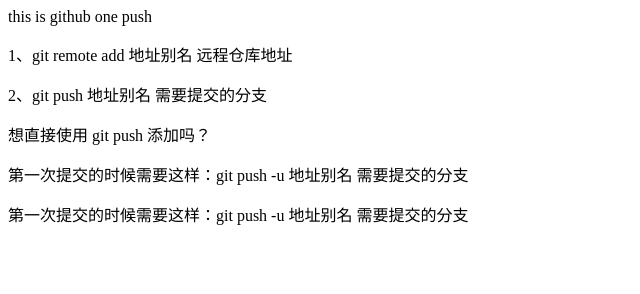
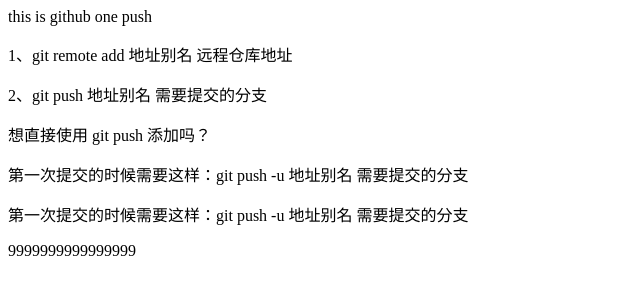
Before and after one commit to getAlt/itcat, a plain HTML site: page index.html in a window 1280 px wide. Shown: the whole page, without its empty margins (0-640 px from the left). Drawn offline with Linux system fonts and the light colour scheme.

Commit message:
推送9999

```diff
--- a/index.html
+++ b/index.html
@@ -1,11 +1,13 @@
 <!DOCTYPE html>
 <html lang="en">
+
 <head>
     <meta charset="UTF-8">
     <meta name="viewport" content="width=device-width, initial-scale=1.0">
     <meta http-equiv="X-UA-Compatible" content="ie=edge">
     <title>Document</title>
 </head>
+
 <body>
     <div>this is github one push</div>
     <p>1、git remote add 地址别名 远程仓库地址</p>
@@ -13,5 +15,7 @@
     <P>想直接使用 git push 添加吗？</P>
     <P>第一次提交的时候需要这样：git push -u 地址别名 需要提交的分支</P>
     <P>第一次提交的时候需要这样：git push -u 地址别名 需要提交的分支</P>
+    <p>9999999999999999</p>
 </body>
+
 </html>
```
Lines whose indentation alone changed are shown as unchanged.
